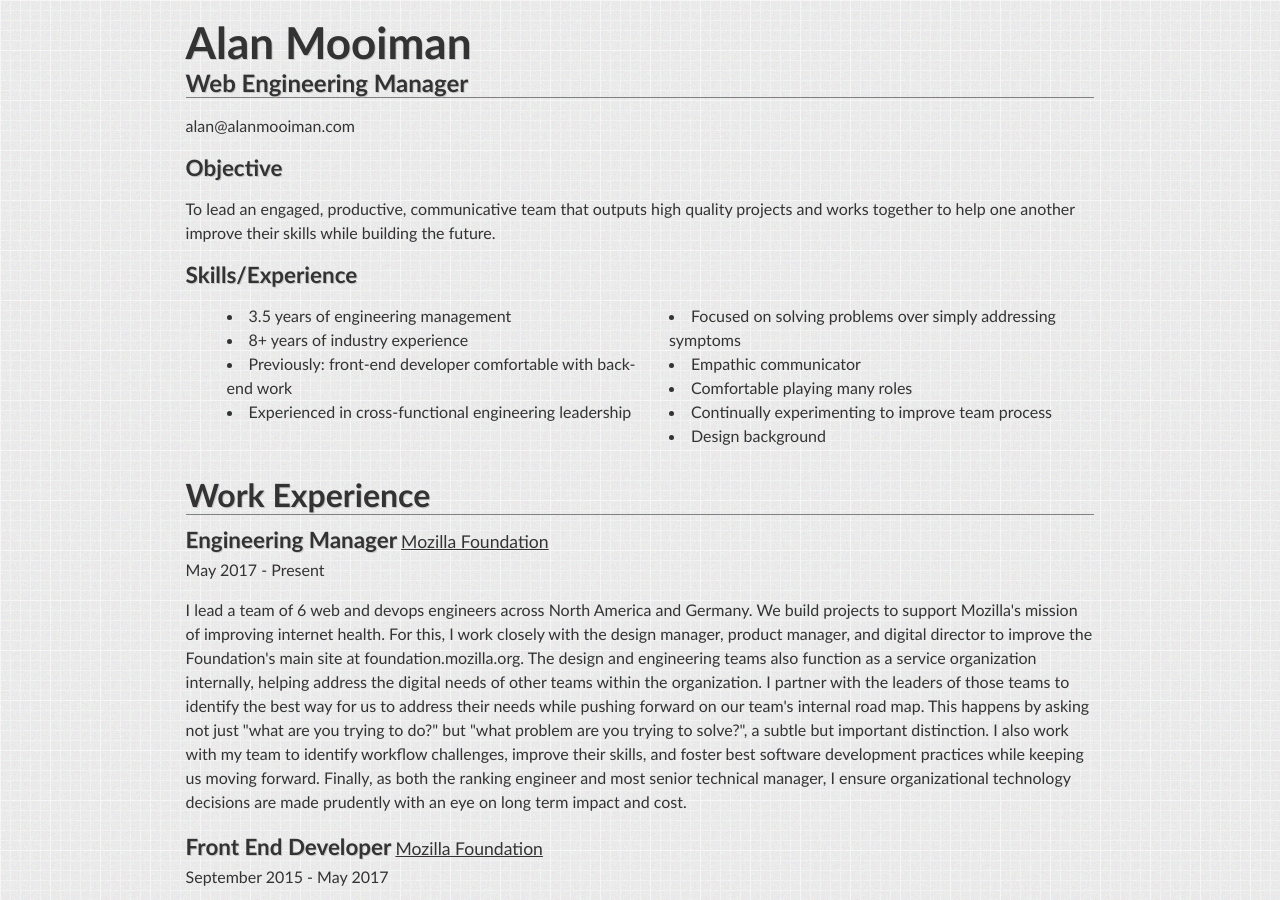
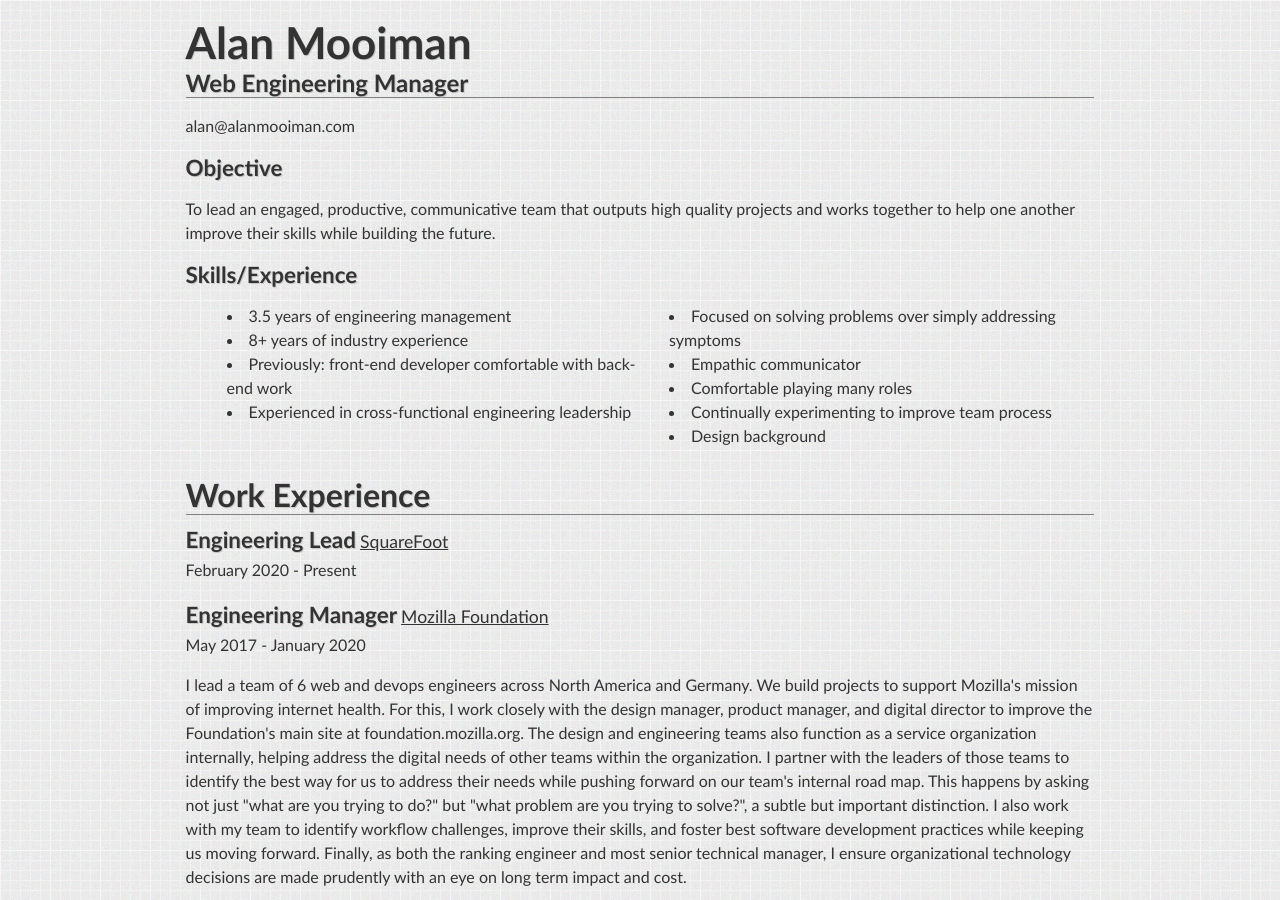
Before and after one commit to alanmoo/alanmooiman-dot-com, a Jekyll site: the page resume/index.html, which Jekyll copies as it is, in a window 1280 px wide and 900 px high. Built offline with Jekyll 4.4.1, drawn with Linux system fonts in a browser that asks for light colours.

Commit message:
Add SquareFoot to Resume

```diff
--- a/resume/index.html
+++ b/resume/index.html
@@ -69,9 +69,16 @@
 			<section>
 			<h2>Work Experience</h2>
 			<div class="resume_item">
+				<h3 class="job_title">Engineering Lead</h3>
+				<div class="organization"><a href="https://squarefoot.com">SquareFoot</a></div>
+				<div class="organization_dates">February 2020 - Present</div>
+				<p>
+				</p>
+			</div>
+			<div class="resume_item">
 				<h3 class="job_title">Engineering Manager</h3>
 				<div class="organization"><a href="https://foundation.mozilla.org">Mozilla Foundation</a></div>
-				<div class="organization_dates">May 2017 - Present</div>
+				<div class="organization_dates">May 2017 - January 2020</div>
 				<p>
 					I lead a team of 6 web and devops engineers across North America and Germany. We build projects to support Mozilla's mission of improving internet health. For this, I work closely with the design manager, product manager, and digital director to improve the Foundation's main site at foundation.mozilla.org. The design and engineering teams also function as a service organization internally, helping address the digital needs of other teams within the organization. I partner with the leaders of those teams to identify the best way for us to address their needs while pushing forward on our team's internal road map. This happens by asking not just "what are you trying to do?" but "what problem are you trying to solve?", a subtle but important distinction. I also work with my team to identify workflow challenges, improve their skills, and foster best software development practices while keeping us moving forward. Finally, as both the ranking engineer and most senior technical manager, I ensure organizational technology decisions are made prudently with an eye on long term impact and cost.
 				</p>
```
